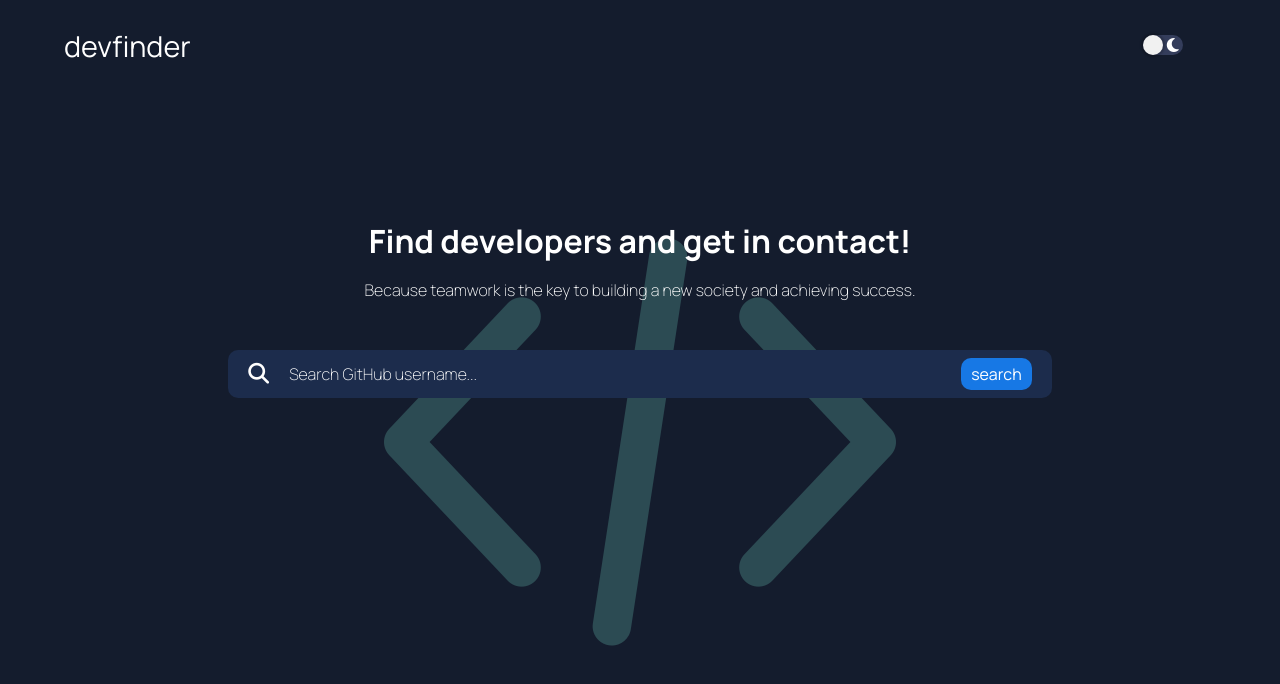
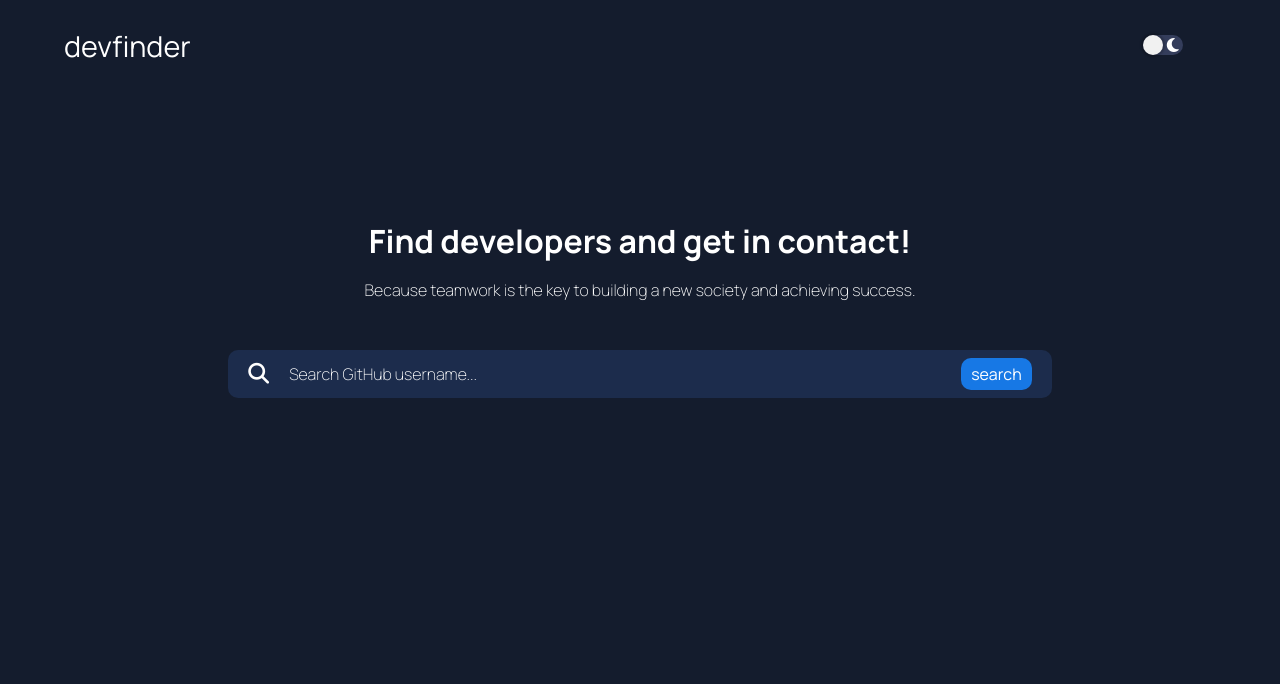
Before and after one commit to peterleunam1/devfinder, a React (Vite) app: page / in a window 1280 px wide. Shown: the top 684 px of the page. Built offline with nearby package versions, Linux system fonts and the light colour scheme.

Commit message:
🎨 Removing background image

```diff
--- a/src/App.jsx
+++ b/src/App.jsx
@@ -4,7 +4,6 @@ import Searched from "./components/pages/search/search";
 import Home from "./components/pages/home/home";
 import Radio from "./components/atoms/radio/radio";
 import "./app.scss";
-
 
 function App() {
   const [theme, setTheme] = useState("isDark");
@@ -23,7 +22,7 @@ function App() {
           setTheme(theme === "isDark" ? "isLight" : "isDark");
         }}
       >
-        <Radio />
+      <Radio />
       </div>
       <Route path="/" component={Home} />
       <Route path="/users/:keyword" component={Searched} />
--- a/src/components/atoms/radio/radio.jsx
+++ b/src/components/atoms/radio/radio.jsx
@@ -1,6 +1,5 @@
 import { useState } from "react";
 import "./radio.scss";
-
 
 export default function Radio() {
   const [theme, setTheme] = useState("switch");
--- a/src/components/pages/home/home.jsx
+++ b/src/components/pages/home/home.jsx
@@ -8,14 +8,12 @@ export default function Home() {
       <span className="home__span">
         <Logotype />
       </span>
-      <section className="banner">
       <h1 className="home__title">Find developers and get in contact!</h1>
       <p>
         Because teamwork is the key to building a new society and achieving
         success.
       </p>
       <Header />
-      </section>
     </main>
   );
 }
--- a/src/components/pages/home/home.scss
+++ b/src/components/pages/home/home.scss
@@ -4,16 +4,6 @@
   height: 100vh;
   width: 90%;
   margin: 0% auto;
-  @include flex(column, flex-start, center);
-}
-.banner {
-  width: 100%;
-  height: 100vh;
-  background-image: url("../../../assets/coding.png");
-  background-position: center;
-  background-repeat: no-repeat;
-  justify-self: center;
-  text-align: center;
   @include flex(column, flex-start, center);
 }
 .home__span {
```
Lines whose indentation alone changed are shown as unchanged.
